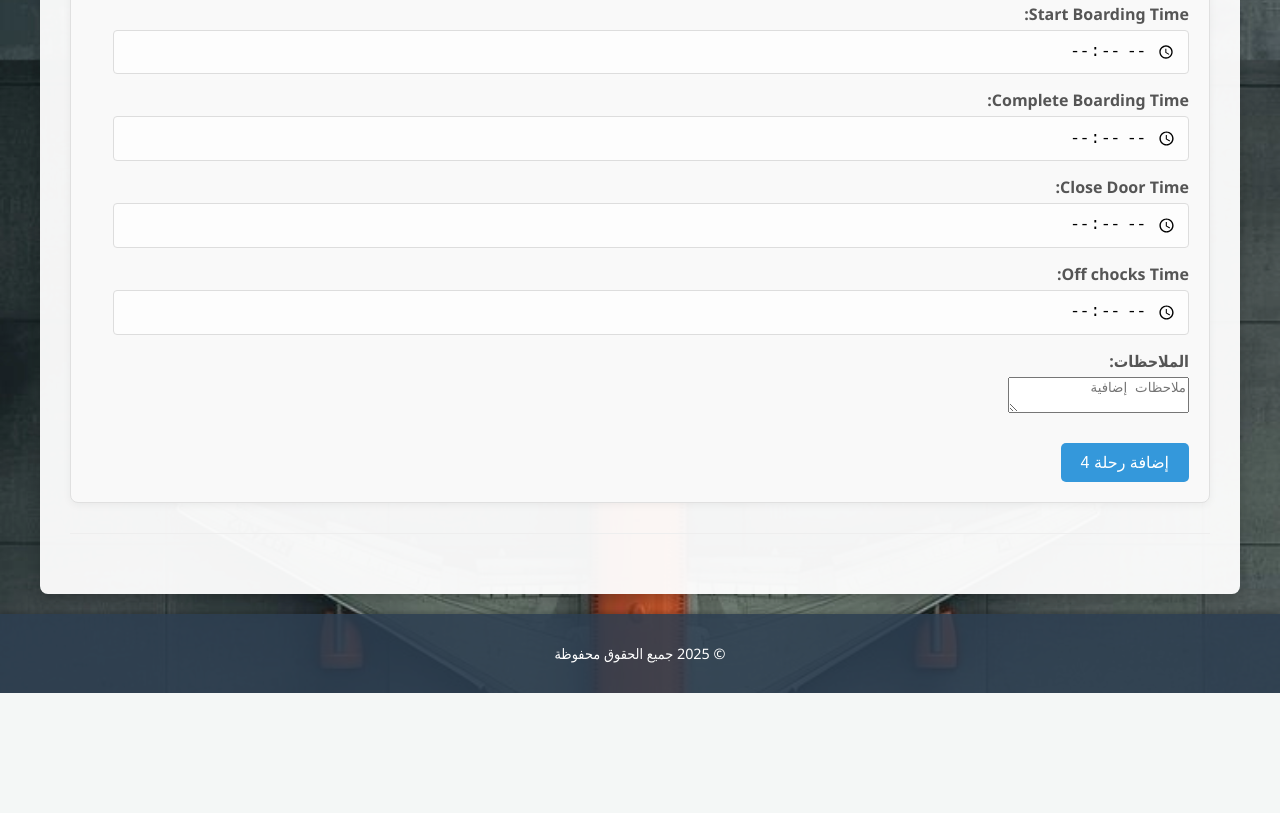
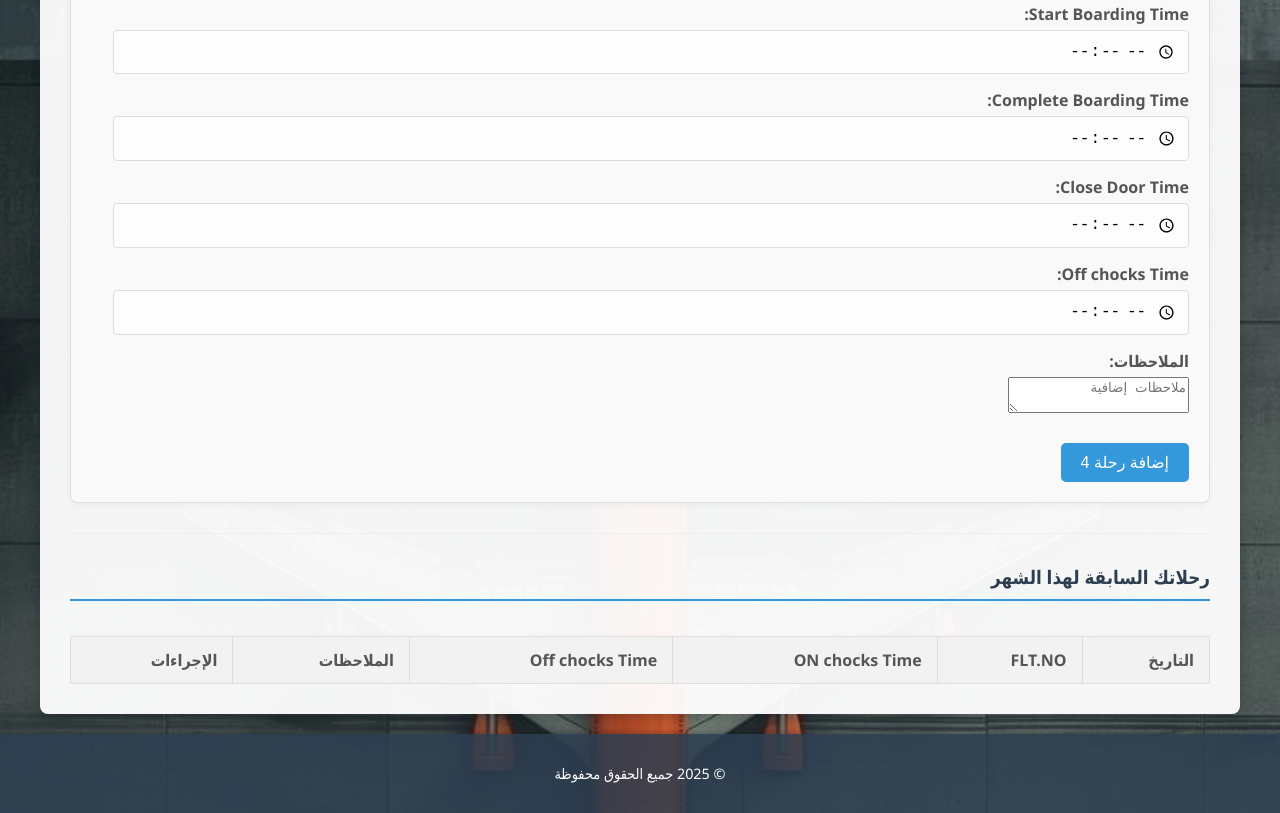
Before and after one commit to Najaf-Airport/alpha2025, a plain HTML site: page flights.html in a window 1280 px wide. Shown: the part 4507-5320 px from the top of the page. Before the commit the page ends 5200 px from the top, so only its background shows below. Drawn offline with Linux system fonts and the light colour scheme; a script that the page names is missing.

Commit message:
Update flights.html

```diff
--- a/flights.html
+++ b/flights.html
@@ -244,6 +244,23 @@
             <p id="messageContainer" class="success-message"></p>
             <hr>
 
+            <h3>رحلاتك السابقة لهذا الشهر</h3>
+            <div class="table-responsive">
+                <table id="userPastFlightsTable">
+                    <thead>
+                        <tr>
+                            <th>التاريخ</th>
+                            <th>FLT.NO</th>
+                            <th>ON chocks Time</th>
+                            <th>Off chocks Time</th>
+                            <th>الملاحظات</th>
+                            <th>الإجراءات</th>
+                        </tr>
+                    </thead>
+                    <tbody id="flightsList">
+                        </tbody>
+                </table>
+            </div>
             </section>
     </main>
 
```
